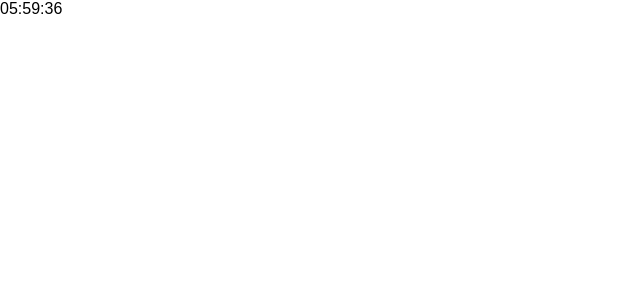
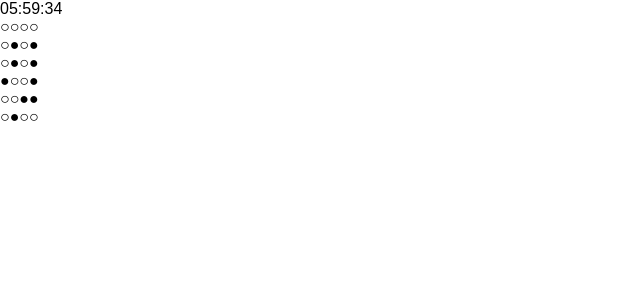
Before and after one commit to hwigyeompark/React-Practice, a React (Create React App) app: page / in a window 1280 px wide. Shown: the top 300 px of the page, without its empty margins (0-640 px from the left). Built offline with nearby package versions, Linux system fonts and the light colour scheme.

Commit message:
add binary clock

```diff
--- a/src/App.js
+++ b/src/App.js
@@ -1,13 +1,17 @@
 import React, { Component } from 'react';
 /*import Counter from "./component/Counter";*/
 import Clock from "./component/Clock";
+import BinaryClock from "./component/BinaryClock";
 /*import {TodoItem} from './component/TodoList.js';
 import ContactList from "./component/ContactList";*/
 
 class App extends Component {
   render() {
     return (
-        <Clock />
+        <div>
+        <Clock/>
+        <BinaryClock />
+        </div>
     );
   }
 }
--- /dev/null
+++ b/src/component/BinaryClock.js
@@ -0,0 +1,48 @@
+import React,{Component} from 'react';
+
+class BinaryClock extends Component{
+    state = {
+        h:'0000', h1:'0000',
+        m:'0000', m1:'0000',
+        s:'0000', s1:'0000',
+    };
+    constructor(props){
+        super(props);
+
+        setInterval(this.binary, 1000);
+    }
+    binary = () => {
+        const now = new Date();
+        this.setState({
+            h : this.binaryShape(now.getHours().toString().padStart(2, '0').substr(0, 1)),
+            h1 : this.binaryShape(now.getHours().toString().padStart(2, '0').substr(-1)),
+            m : this.binaryShape(now.getMinutes().toString().padStart(2, '0').substr(0, 1)),
+            m1 : this.binaryShape(now.getMinutes().toString().padStart(2, '0').substr(-1)),
+            s : this.binaryShape(now.getSeconds().toString().padStart(2, '0').substr(0, 1)),
+            s1 : this.binaryShape(now.getSeconds().toString().padStart(2, '0').substr(-1))
+        });
+    };
+
+    binaryShape = (num) => {
+        const binary = parseInt(num, 10).toString(2).padStart(4, '0');
+        let result = '';
+        for (let i = 0; i< binary.length; i++){
+            result += binary.substr(i, 1) === '0' ? '○':'●';
+        }
+        return result;
+    };
+    render(){
+        return(
+            <div>
+                <div>{this.state.h}</div>
+                <div>{this.state.h1}</div>
+                <div>{this.state.m}</div>
+                <div>{this.state.m1}</div>
+                <div>{this.state.s}</div>
+                <div>{this.state.s1}</div>
+            </div>
+        );
+    }
+}
+
+export default BinaryClock;
```
